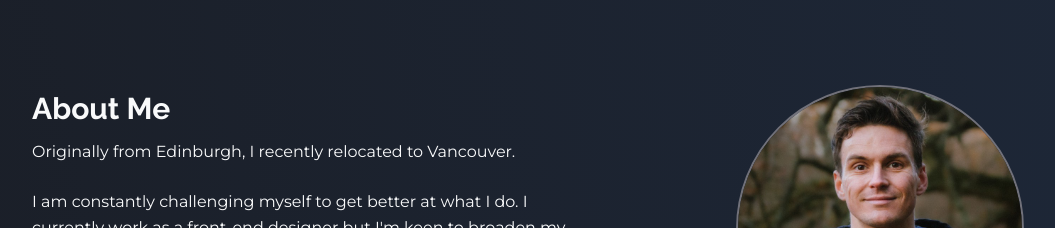
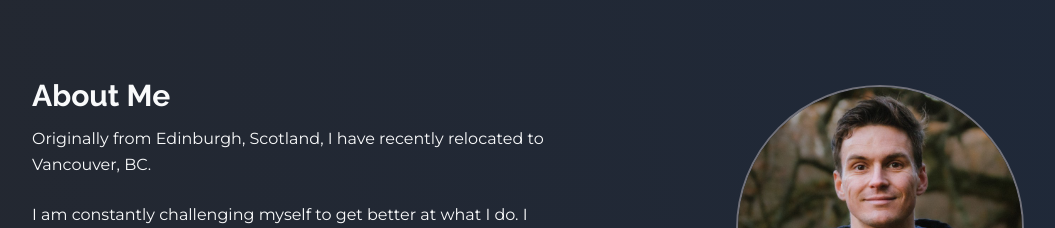
Before and after one commit to AMortimer/AMortimer.github.io, a Vue app: page / in a window 1280 px wide. Shown: the part 1020-1248 px from the top of the page, without its empty margins (48-1103 px from the left). Built offline with nearby package versions, Linux system fonts and the light colour scheme.

Commit message:
Added Scotland to About Me wording.

```diff
--- a/src/components/Layouts/Layout.vue
+++ b/src/components/Layouts/Layout.vue
@@ -1,5 +1,5 @@
 <template>
-<body class="bg-gradient-to-tr from-zinc-900 to-slate-800 text-gray-50">
+<body class="bg-gradient-to-tr from-zinc-800 to-slate-800 text-gray-50">
     <div class="container">
         <Navbar />
     <main>
--- a/src/components/Pages/AboutMe.vue
+++ b/src/components/Pages/AboutMe.vue
@@ -4,7 +4,7 @@
       <div class="grid lg:grid-cols-2 items-center gap-8">
         <div>
           <h2>About Me</h2>
-          <p>Originally from Edinburgh, I recently relocated to Vancouver.</p>
+          <p>Originally from Edinburgh, Scotland, I have recently relocated to Vancouver, BC.</p>
           <p>
             I am constantly challenging myself to get better at what I do. I
             currently work as a front-end designer but I'm keen to broaden my
```
